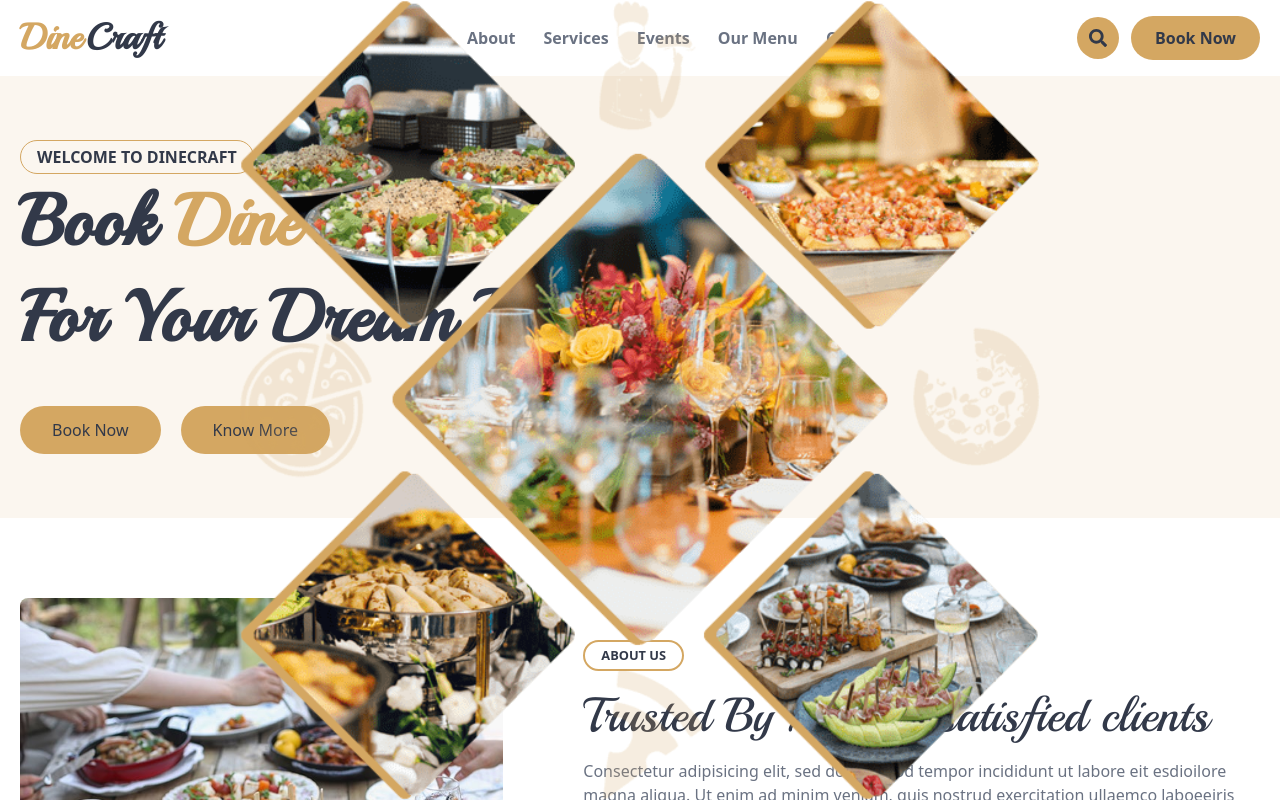
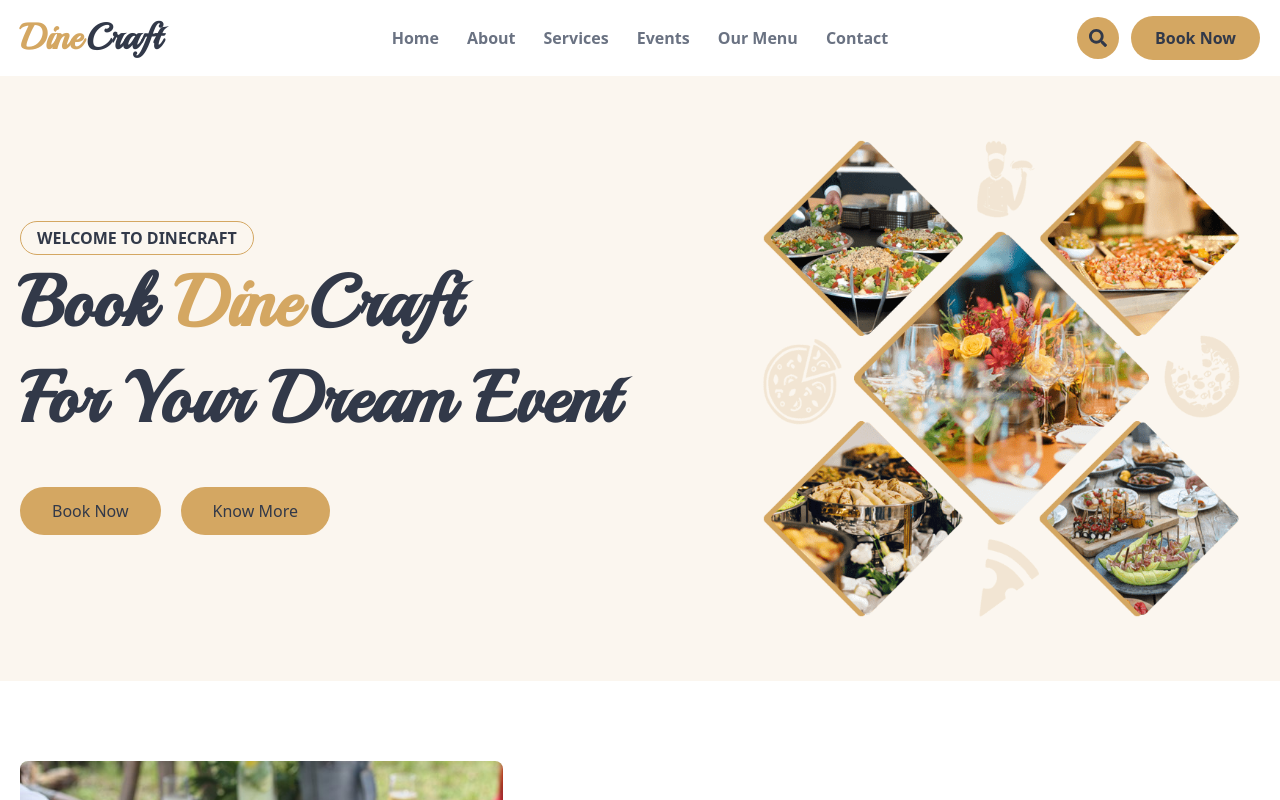
Before and after one commit to palashnath880/dine-craft, a Next.js app: page / in a window 1280 px wide. Shown: the top 800 px of the page. Built offline with nearby package versions, Linux system fonts and the light colour scheme; no server answers.

Commit message:
HeroArea component updated

```diff
--- a/src/components/home/HeroArea.tsx
+++ b/src/components/home/HeroArea.tsx
@@ -36,15 +36,17 @@ export default function HeroArea() {
           </div>
 
           <div className="w-full lg:w-5/12">
-            <div className="w-full px-5">
+            <div className="px-5">
+              <div className="w-full aspect-square relative">
                 <Image
                   priority
                   fill
                   draggable={false}
                   src="/img/hero.png"
-                className="w-full object-contain"
+                  className="w-full object-cover h-full"
                   alt="Hero Image"
                 />
+              </div>
             </div>
           </div>
         </div>
```
Lines whose indentation alone changed are shown as unchanged.
